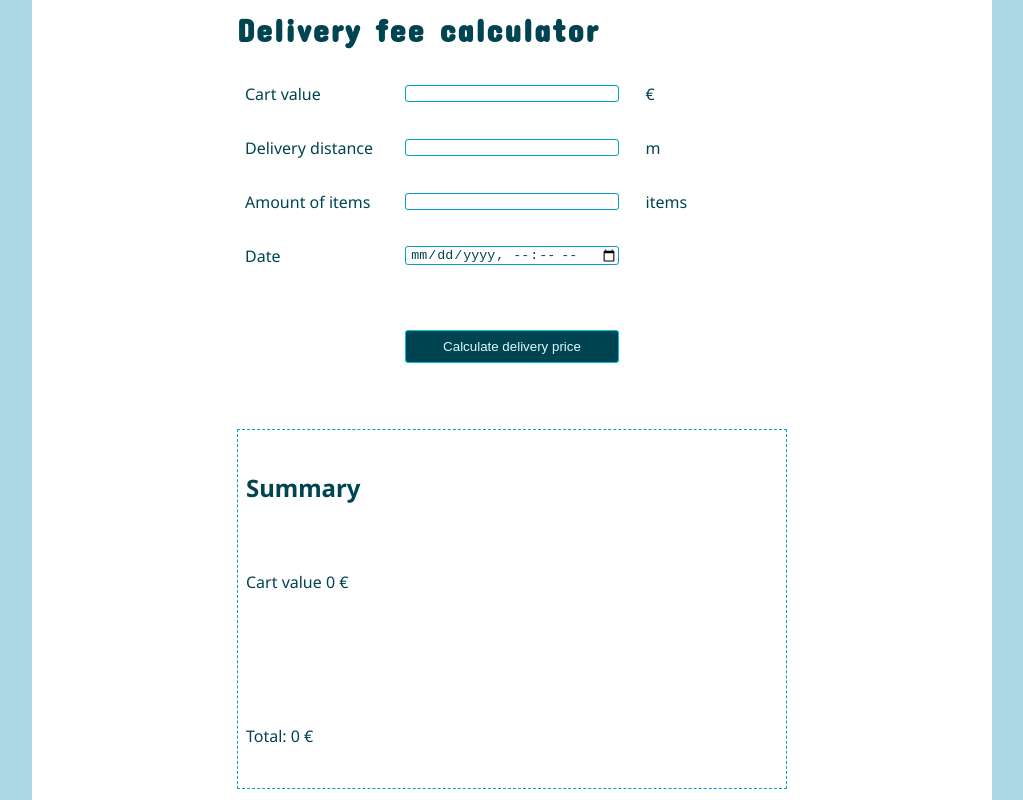
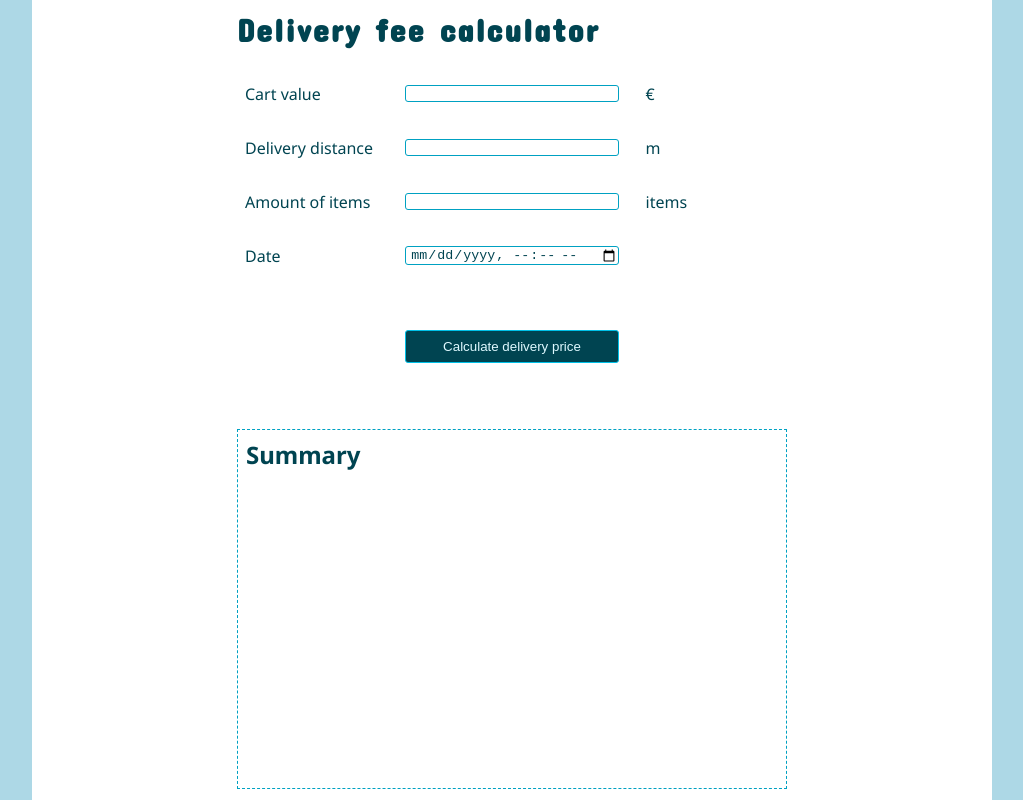
Before and after one commit to JerryUusis/delivery_fee_calculator, a React (Vite) app: page / in a window 1280 px wide. Shown: the whole page, without its empty margins (128-1151 px from the left). Built offline with nearby package versions, Linux system fonts and the light colour scheme.

Commit message:
Add styles for tota price

```diff
--- a/src/components/SummaryDisplay.tsx
+++ b/src/components/SummaryDisplay.tsx
@@ -48,7 +48,7 @@ const SummaryDisplay: React.FC<SummaryProps> = ({
     return (
         <div className="summary-container">
             <h2>Summary</h2>
-            <p>Cart value {orderValue} €</p>
+            {orderValue === 0 ? null : <p>Cart value {orderValue} €</p>}
             <ul>
                 {distanceSurcharge === 0 ? null : <li>Distance cost {distanceSurcharge} €</li>}
                 {itemsSurcharge === 0 ? null : <li>Extra items {itemsSurcharge} €</li>}
@@ -56,7 +56,7 @@ const SummaryDisplay: React.FC<SummaryProps> = ({
                 {rushHour === true ? <li>Rush hour multiplier for surcharge fees: {parseFloat((deliveryTotal / 1.2).toFixed(2))} € x 1.2 = {parseFloat((deliveryTotal).toFixed(2))} € </li> : null}
             </ul>
             {deliveryTotal ? <p data-test-id="fee">Delivery total {deliveryTotal} €</p> : null}
-            <p>Total: {price} €</p>
+            {price === 0 ? null : <p className="total">Total: {price} €</p>}
         </div>
     )
 }
--- a/src/index.css
+++ b/src/index.css
@@ -114,7 +114,8 @@ input {
 /* Summary display area */
 
 .summary-container {
-    display: flex;
+    position: relative;
+    /* display: flex; */
     flex-direction: column;
     height: 45%;
     width: 70%;
@@ -124,8 +125,17 @@ input {
     border: var(--mid) 1px dashed;
 }
 
+.summary-container h2 {
+    display: flex;
+    flex-direction: column;
+    justify-self: start;
+    align-self: flex-start;
+}
+
 .summary-container ul {
     padding-left: 1rem;
+    padding: 1rem 0;
+    margin: 1rem 0;
 }
 
 .summary-container ul li {
@@ -135,3 +145,8 @@ input {
 .summary-container ul li::before {
     content: "-";
 }
+
+.summary-container .total {
+    font-weight: bold;
+    margin: 1rem 0 0;
+}
```
